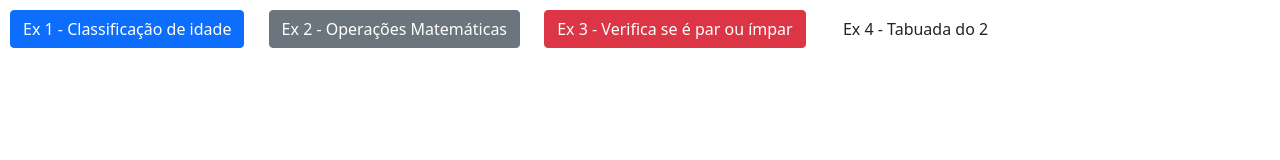
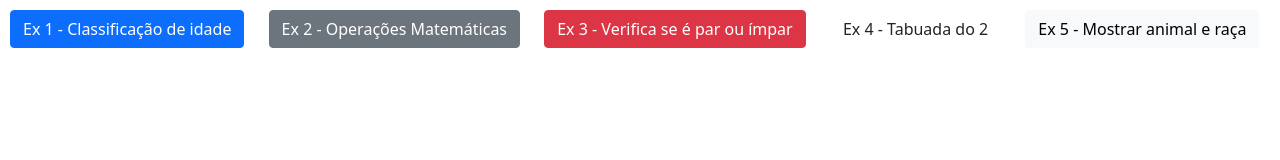
Before and after one commit to NatanVieira/M1S04, a plain HTML site: page index.htm in a window 1280 px wide. Drawn offline with nearby package versions, Linux system fonts and the light colour scheme.

Commit message:
M1S04 - Exercicio 5

```diff
--- a/index.htm
+++ b/index.htm
@@ -18,6 +18,8 @@
         <input type="button" class="btn btn-secondary"  onclick="realizaOperacoesMatematicas()" value="Ex 2 - Operações Matemáticas">
         <input type="button" class="btn btn-danger" onclick="parOuImpar()" value="Ex 3 - Verifica se é par ou ímpar">
         <input type="button" class="btn btn-black" onclick="tabuadaDo2()" value="Ex 4 - Tabuada do 2">
+        <input type="button" class="btn btn-light" onclick="mostraAnimaisERaca()" value="Ex 5 - Mostrar animal e raça">
+
         <script src="https://cdn.jsdelivr.net/npm/bootstrap@5.1.3/dist/js/bootstrap.bundle.min.js" integrity="sha384-ka7Sk0Gln4gmtz2MlQnikT1wXgYsOg+OMhuP+IlRH9sENBO0LRn5q+8nbTov4+1p" crossorigin="anonymous"></script>
     </body>
 </html>
--- a/script.js
+++ b/script.js
@@ -53,3 +53,19 @@ function tabuadaDo2 () {
     for(let i = 0; i <= 10; i++)
         console.log("2 x " + i + " = " + (i*2));
 }
+
+//Exercicio 5
+
+function mostraAnimaisERaca() {
+    var animais = [
+        { animal: 'Cachorro', raca: 'Akita' },
+        { animal: 'Cachorro', raca: 'Boxer' },
+        { animal: 'Cachorro', raca: 'Dálmata' },
+        { animal: 'Cachorro', raca: 'Pastor alemão' },
+        { animal: 'Gato', raca: 'Persa' },
+        { animal: 'Gato', raca: 'Sphynx' },
+        { animal: 'Gato', raca: 'Siamês' },
+        ]
+
+    animais.forEach(function(animal) {console.log(animal.animal + " " + animal.raca)});
+}
```
